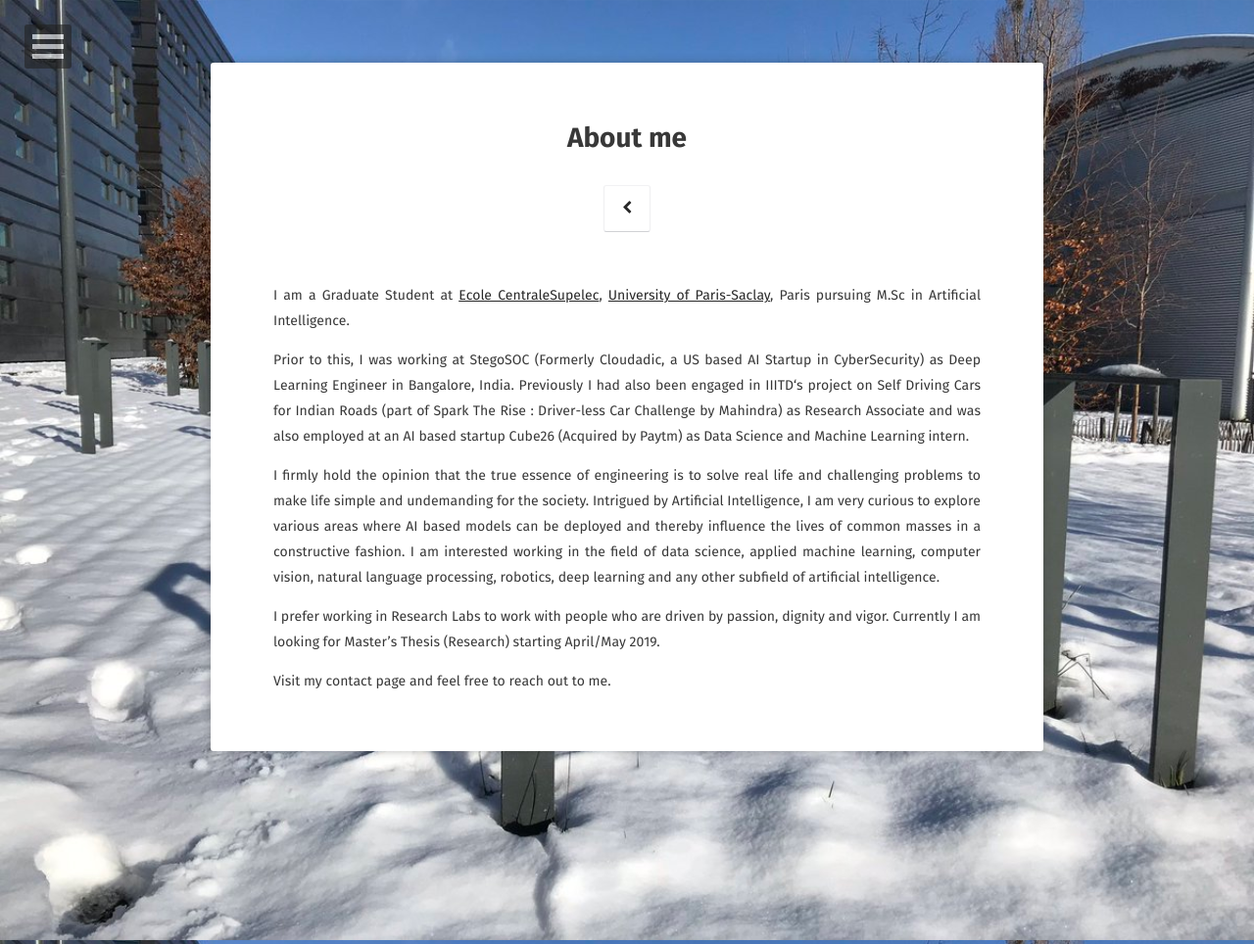
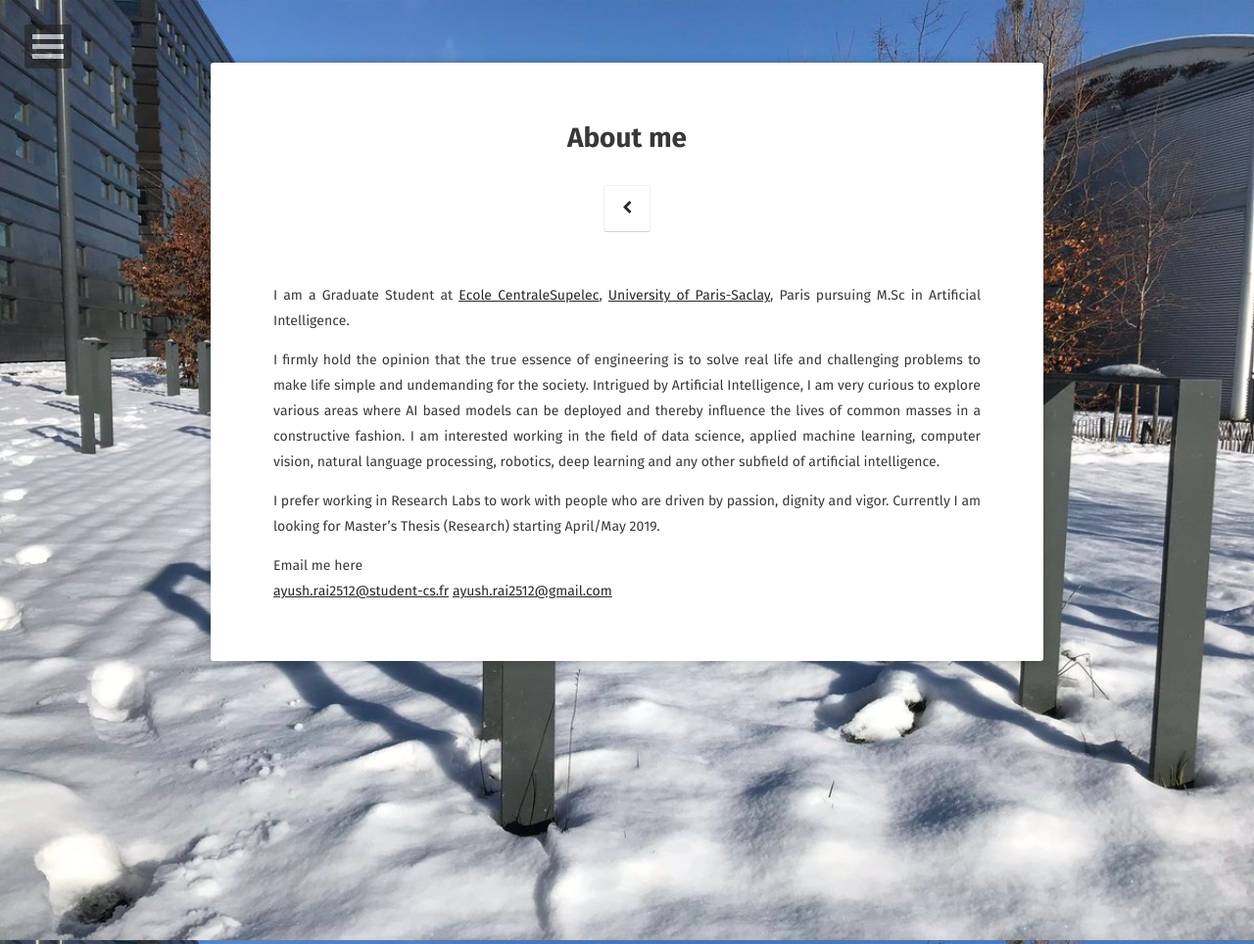
Before and after one commit to rayush7/rayush7.github.io, a Jekyll site: the page built from about/index.md, in a window 1280 px wide. Shown: the whole page at 98% size. Built offline with Jekyll 4.4.1, drawn with Linux system fonts in a browser that asks for light colours; some web fonts are replaced.

Commit message:
updated about me

```diff
--- a/about/index.md
+++ b/about/index.md
@@ -8,10 +8,10 @@ comments: false
 
 I am a Graduate Student at [Ecole CentraleSupelec](http://www.centralesupelec.fr/en), [University of Paris-Saclay](https://www.universite-paris-saclay.fr/en), Paris pursuing M.Sc in Artificial Intelligence.
 
-Prior to this, I was working at StegoSOC (Formerly Cloudadic, a US based AI Startup  in CyberSecurity) as Deep Learning Engineer in Bangalore, India. Previously I had also been engaged in IIITD‘s project on Self Driving Cars for Indian Roads (part of Spark The Rise : Driver-less Car Challenge by Mahindra) as Research Associate and was also employed at an AI based startup Cube26 (Acquired by Paytm) as Data Science and Machine Learning intern.
-
 I firmly hold the opinion that the true essence of engineering is to solve real life and challenging problems to make life simple and undemanding for the society. Intrigued by Artificial Intelligence, I am very curious to explore various areas where AI based models can be deployed and thereby influence the lives of common masses in a constructive fashion. I am interested working in the field of data science, applied machine learning, computer vision, natural language processing, robotics, deep learning and any other subfield of artificial intelligence.
 
 I prefer working in Research Labs to work with people who are driven by passion, dignity and vigor. Currently I am looking for Master’s Thesis (Research) starting April/May 2019.
 
-Visit my contact page and feel free to reach out to me.
+Email me here
+[ayush.rai2512@student-cs.fr](ayush.rai2512@student-cs.fr)
+[ayush.rai2512@gmail.com](ayush.rai2512@gmail.com)
```
